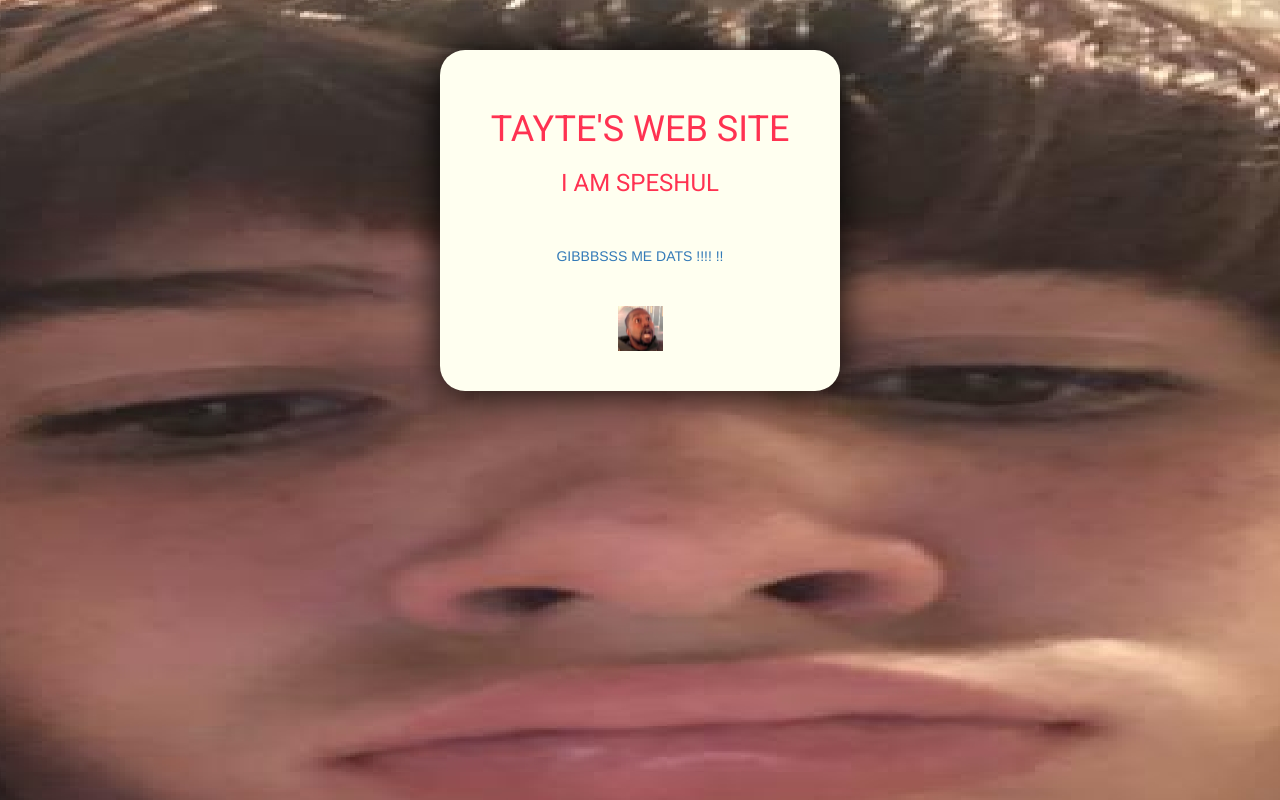
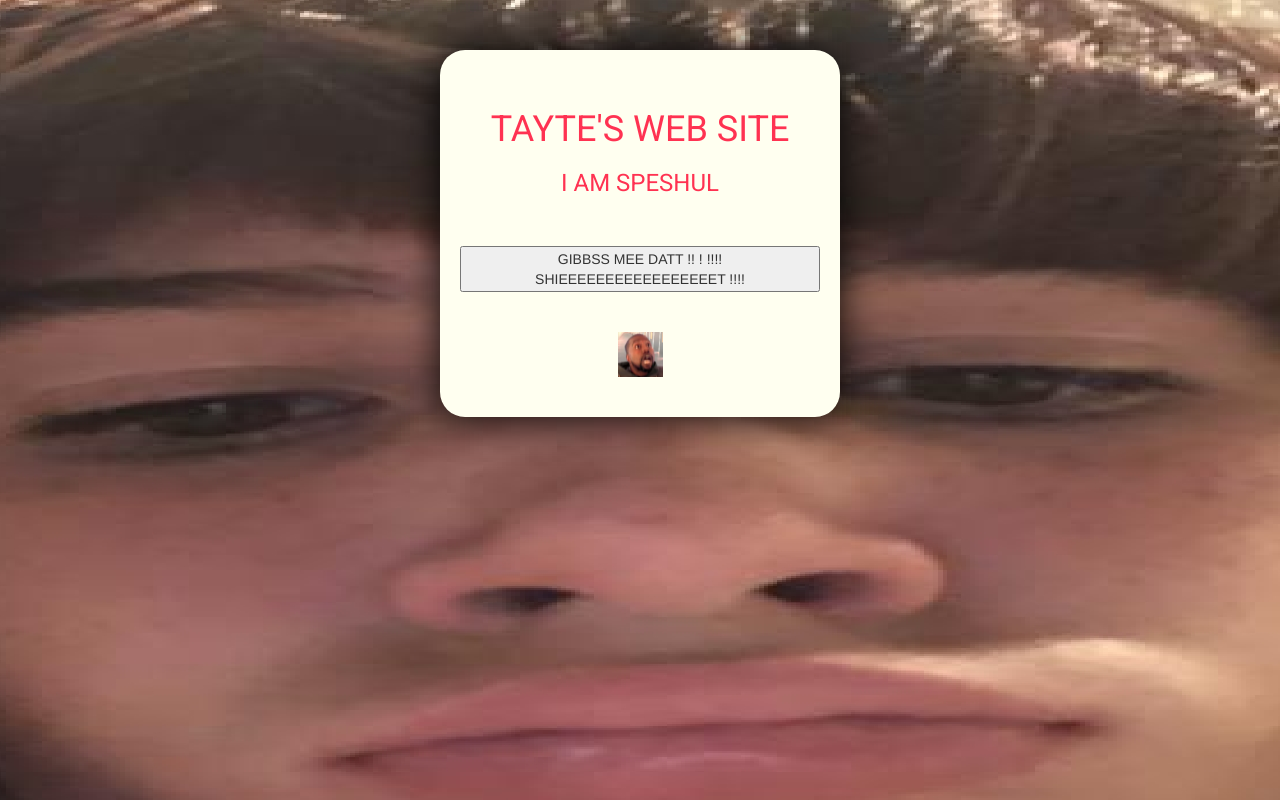
Before and after one commit to taytes-website/taytes-website, a plain HTML site: page index.html in a window 1280 px wide. Drawn offline with nearby package versions, Linux system fonts and the light colour scheme; files whose address does not match are found by name.

Commit message:
Update index.html

```diff
--- a/index.html
+++ b/index.html
@@ -19,7 +19,7 @@
 				<br>
 				<h1>TAYTE'S WEB SITE</h1>
 				<h3>I AM SPESHUL</h3><br><br>
-				<a href="" target="_blank" role="button">GIBBBSSS ME DATS !!!! !!</a>
+				<button onclick="PlayTrumpet()">GIBBSS MEE DATT !! ! !!!! SHIEEEEEEEEEEEEEEEEET !!!!</button>
 				<br><br><br>
 				<a href="https://github.com/SirFrancisBillard" target="_blank">
 					<img src="photos/ghicon.png" width="45" height="45">
```
